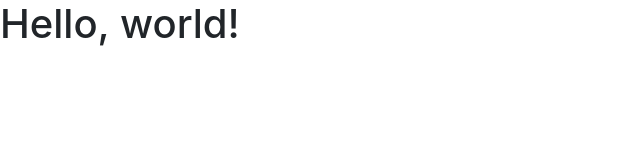
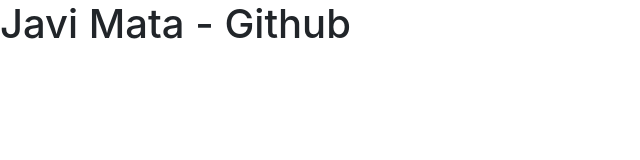
Before and after one commit to javimata/javimata.github.io, a plain HTML site: page index.html in a window 1280 px wide. Shown: the whole page, without its empty margins (0-640 px from the left). Drawn offline with nearby package versions, Linux system fonts and the light colour scheme.

Commit message:
update index

```diff
--- a/index.html
+++ b/index.html
@@ -10,11 +10,11 @@
     <link rel="stylesheet" href="https://stackpath.bootstrapcdn.com/bootstrap/4.3.1/css/bootstrap.min.css"
         integrity="sha384-ggOyR0iXCbMQv3Xipma34MD+dH/1fQ784/j6cY/iJTQUOhcWr7x9JvoRxT2MZw1T" crossorigin="anonymous">
 
-    <title>Hello, world!</title>
+    <title>Javi Mata - Github</title>
 </head>
 
 <body>
-    <h1>Hello, world!</h1>
+    <h1>Javi Mata - Github</h1>
 
     <!-- Optional JavaScript -->
     <!-- jQuery first, then Popper.js, then Bootstrap JS -->
```
